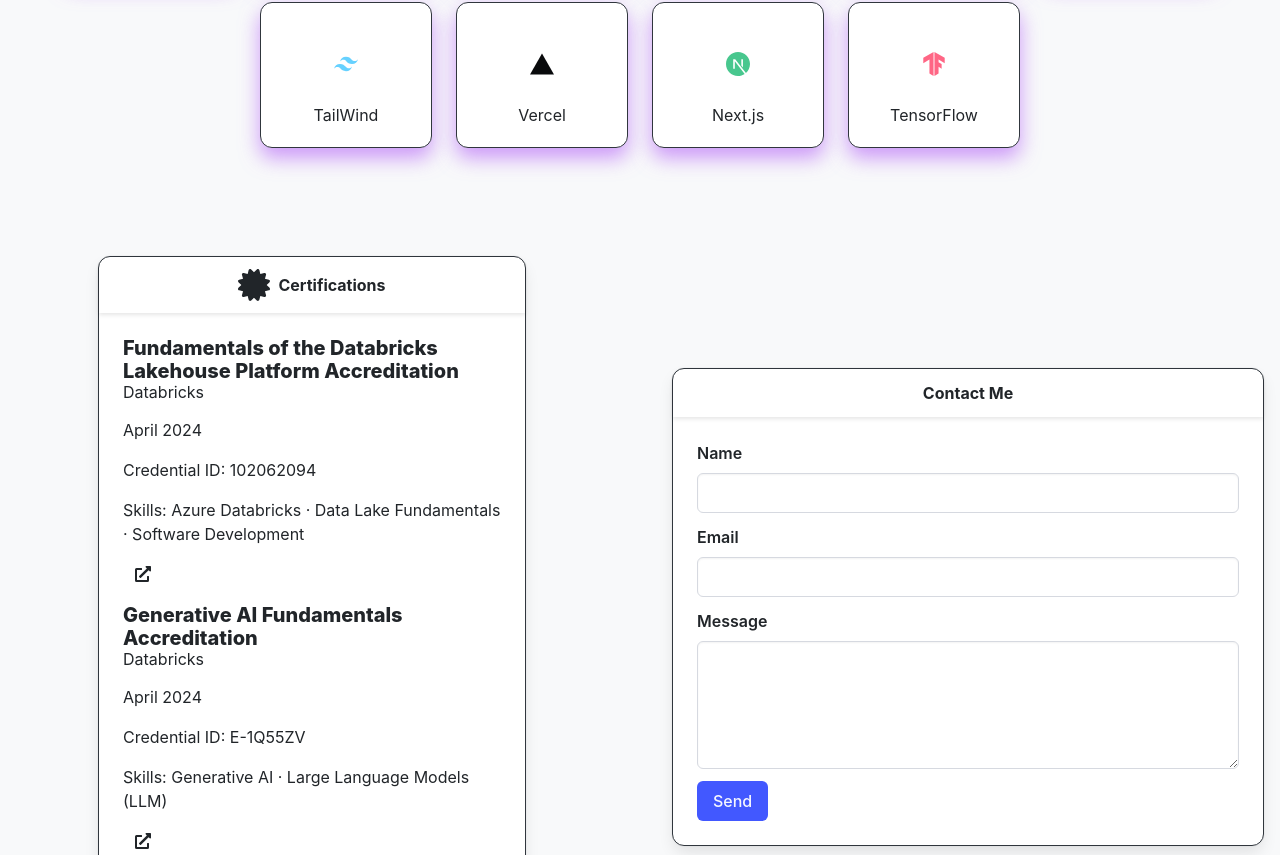
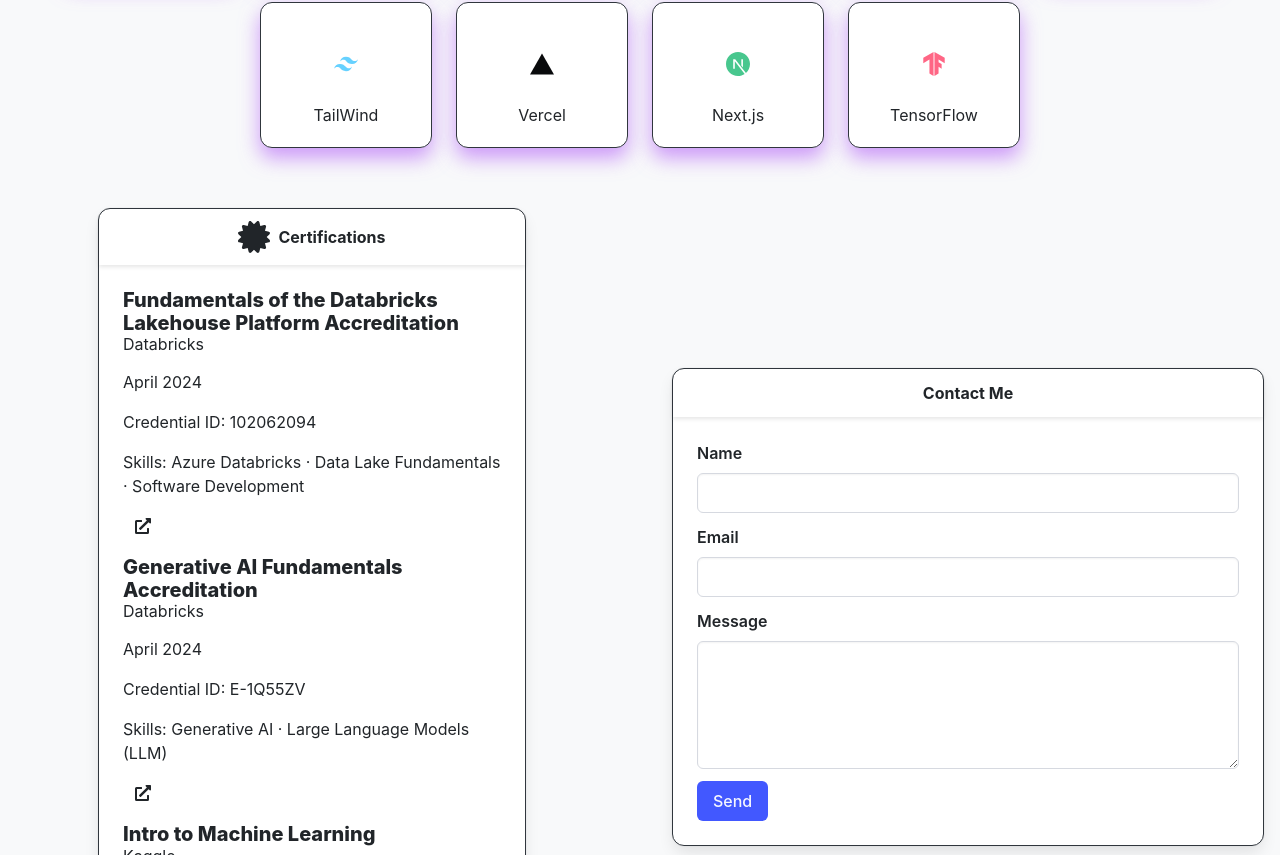
Before and after one commit to neuraldevx/Jake-Christensen-Portfolio, a Next.js app: page / in a window 1280 px wide. Shown: the part 1385-2240 px from the top of the page. Built offline with nearby package versions, Linux system fonts and the light colour scheme.

Commit message:
fixed spacing

```diff
--- a/app/components/certifications.tsx
+++ b/app/components/certifications.tsx
@@ -31,7 +31,7 @@
 
 const Certifications: React.FC = () => {
   return (
-    <section className="container mt-6">
+    <section className="container">
       <div className="columns is-centered">
         <div className="column is-three-quarters">
           <div className="card hover-card">
```
